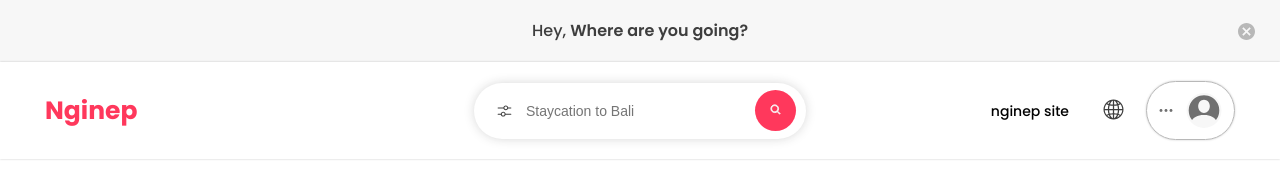
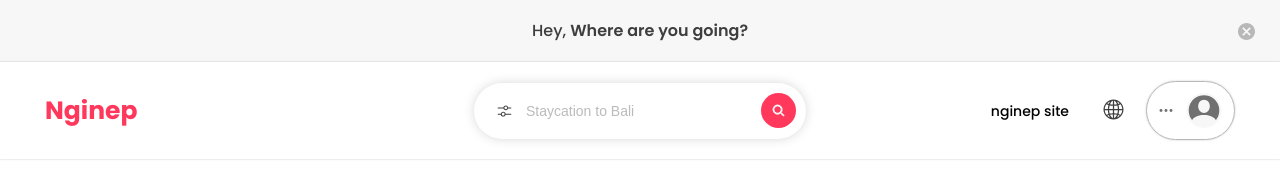
Before and after one commit to NtQuilty/airbnb-react, a React (Vite) app: page / in a window 1280 px wide. Shown: the top 172 px of the page. Built offline with nearby package versions, Linux system fonts and the light colour scheme.

Commit message:
style: fix SeachButton

```diff
--- a/index.html
+++ b/index.html
@@ -7,7 +7,7 @@
     <link rel="preconnect" href="https://fonts.googleapis.com" />
     <link rel="preconnect" href="https://fonts.gstatic.com" crossorigin />
     <link
-      href="https://fonts.googleapis.com/css2?family=Poppins:ital,wght@0,100;0,200;0,300;0,400;0,500;0,600;0,700;0,800;0,900;1,100;1,200;1,300;1,400;1,500;1,600;1,700;1,800;1,900&display=swap"
+      href="https://fonts.googleapis.com/css2?family=Poppins:wght@300;400;500;600;700&display=swap"
       rel="stylesheet"
     />
   </head>
--- a/src/components/Header/Header.tsx
+++ b/src/components/Header/Header.tsx
@@ -72,6 +72,7 @@ const SearchContainer = styled.div`
   width: 332px;
   box-shadow: 0px 0px 12px -2px #22222240;
   border-radius: 30px;
+  padding: 0;
 `;
 
 const FilterButton = styled.button`
@@ -97,10 +98,14 @@ const SearchInput = styled.input`
     background: var(--background);
     border-radius: 10px 20px 20px 10px;
   }
+  &::placeholder {
+    color: #bbbbbb;
+    font-weight: 300;
+  }
 `;
 
 const SearchButton = styled.button`
-  padding: 13px 15px;
+  padding: 10px 11px;
   background: var(--pink);
   border: none;
   border-radius: 50%;
@@ -108,6 +113,9 @@ const SearchButton = styled.button`
   cursor: pointer;
   &:hover {
     background: var(--dark-pink);
+  }
+  svg {
+    margin-bottom: -2px;
   }
 `;
 
```
Also changed, not shown: src/assets/headerIcon/searchIcon.svg.
